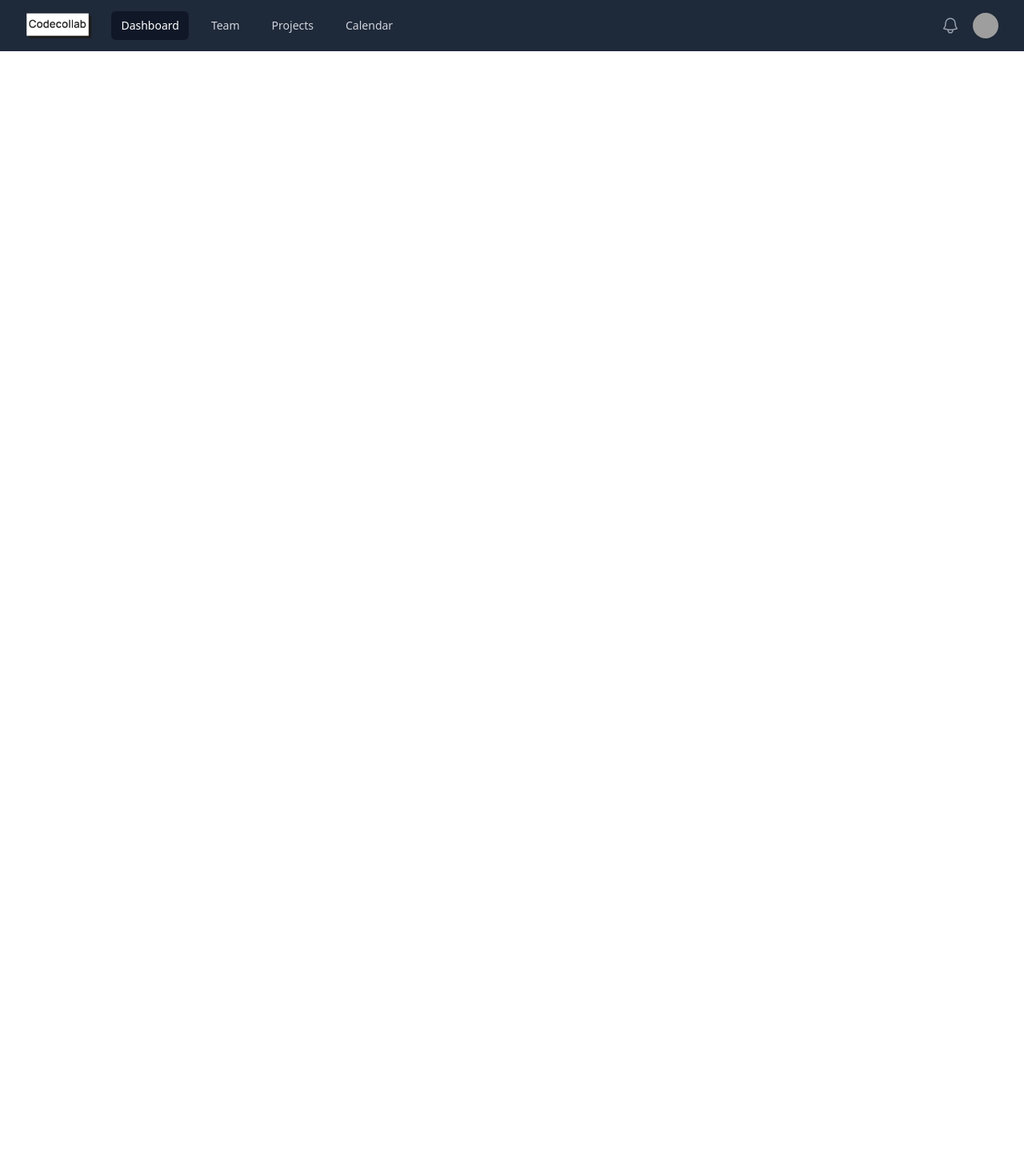
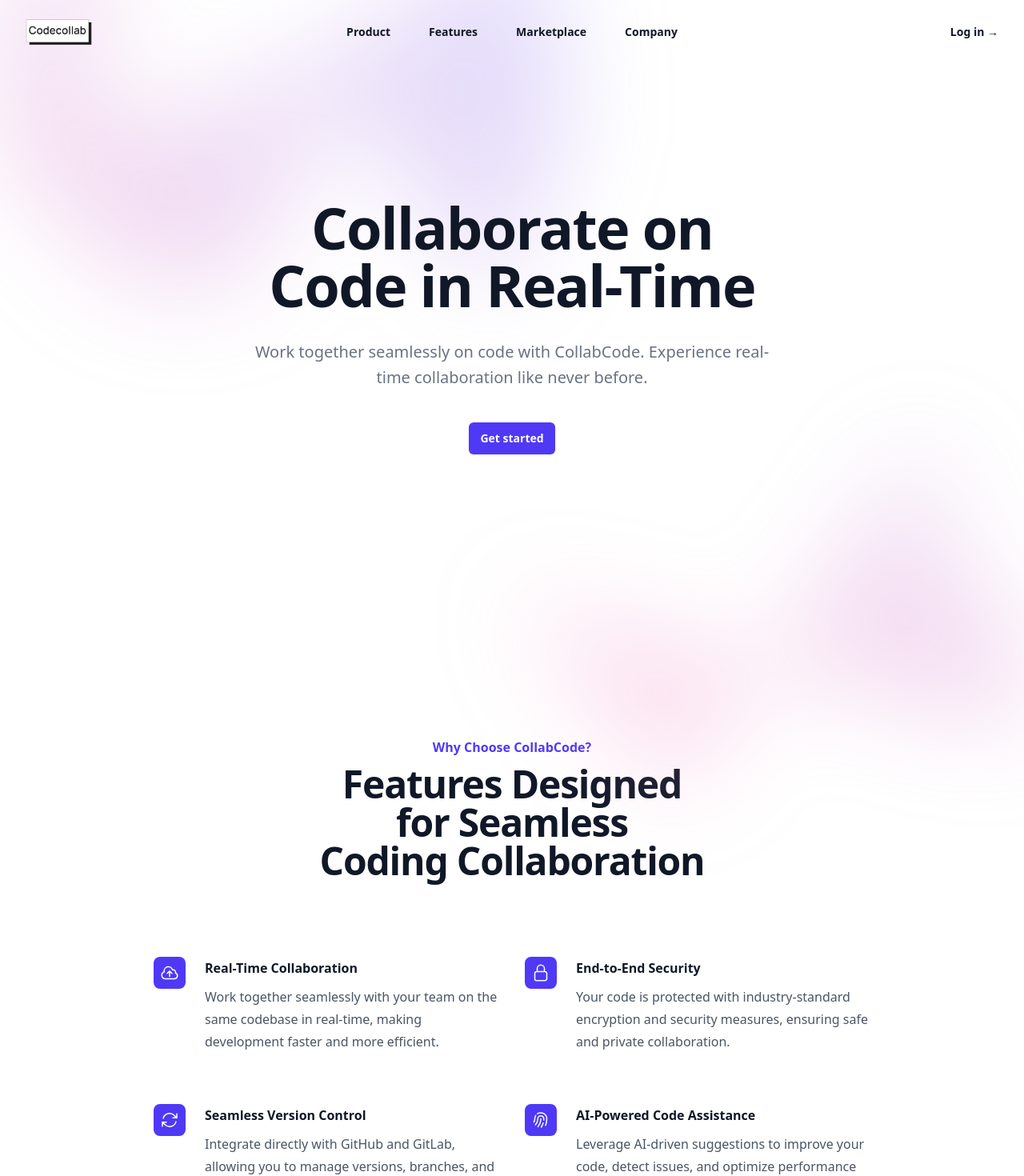
Before and after one commit to JOMUMWE/CollabCode, a React (Vite) app in the folder shazie_2.0/client/: page / in a window 1280 px wide. Shown: the top 1470 px of the page at 80% size. Before the commit the page ends 800 px from the top, so only its background shows below. Built offline with nearby package versions, Linux system fonts and the light colour scheme; grey boxes are pictures that could not be loaded.

Commit message:
added favicon ,feature section

```diff
--- a/shazie_2.0/client/index.html
+++ b/shazie_2.0/client/index.html
@@ -2,9 +2,9 @@
 <html lang="en">
   <head>
     <meta charset="UTF-8" />
-    <link rel="icon" type="image/svg+xml" href="/vite.svg" />
+    <link rel="icon" type="image/svg+xml" href="./monogram-hq.svg" />
     <meta name="viewport" content="width=device-width, initial-scale=1.0" />
-    <title>Vite + React</title>
+    <title>CodeCollab</title>
     <script src="https://unpkg.com/@tailwindcss/browser@4"></script>
   </head>
   <body>
--- a/shazie_2.0/client/src/pages/Home.jsx
+++ b/shazie_2.0/client/src/pages/Home.jsx
@@ -1,9 +1,212 @@
-import Navbar from "../components/Navbar";
+'use client'
+
+import { ArrowPathIcon, CloudArrowUpIcon, FingerPrintIcon, LockClosedIcon } from '@heroicons/react/24/outline'
+import { useState } from 'react'
+import { Dialog, DialogPanel } from '@headlessui/react'
+import { Bars3Icon, XMarkIcon } from '@heroicons/react/24/outline'
+import png from '../assets/codecollab-high-resolution-logo-grayscale-transparent.png';
+
+const navigation = [
+  { name: 'Product', href: '#' },
+  { name: 'Features', href: '#' },
+  { name: 'Marketplace', href: '#' },
+  { name: 'Company', href: '#' },
+]
+const features = [
+  {
+    name: 'Real-Time Collaboration',
+    description:
+      'Work together seamlessly with your team on the same codebase in real-time, making development faster and more efficient.',
+    icon: CloudArrowUpIcon,
+  },
+  {
+    name: 'End-to-End Security',
+    description:
+      'Your code is protected with industry-standard encryption and security measures, ensuring safe and private collaboration.',
+    icon: LockClosedIcon,
+  },
+  {
+    name: 'Seamless Version Control',
+    description:
+      'Integrate directly with GitHub and GitLab, allowing you to manage versions, branches, and collaboration without leaving the platform.',
+    icon: ArrowPathIcon,
+  },
+  {
+    name: 'AI-Powered Code Assistance',
+    description:
+      'Leverage AI-driven suggestions to improve your code, detect issues, and optimize performance effortlessly.',
+    icon: FingerPrintIcon,
+  },
+]
 
 export default function Home() {
+  const [mobileMenuOpen, setMobileMenuOpen] = useState(false)
+
   return (
-      <>
-        <Navbar />
-      </>
+    <>
+    <div className="bg-white">
+      <header className="absolute inset-x-0 top-0 z-50">
+        <nav aria-label="Global" className="flex items-center justify-between p-6 lg:px-8">
+          <div className="flex lg:flex-1">
+            <a href="/" className="-m-1.5 p-1.5">
+              <span className="sr-only">Your Company</span>
+              <img
+                alt=""
+                src={png}
+                className="h-8 w-auto"
+              />
+            </a>
+          </div>
+          <div className="flex lg:hidden">
+            <button
+              type="button"
+              onClick={() => setMobileMenuOpen(true)}
+              className="-m-2.5 inline-flex items-center justify-center rounded-md p-2.5 text-gray-700"
+            >
+              <span className="sr-only">Open main menu</span>
+              <Bars3Icon aria-hidden="true" className="size-6" />
+            </button>
+          </div>
+          <div className="hidden lg:flex lg:gap-x-12">
+            {navigation.map((item) => (
+              <a key={item.name} href={item.href} className="text-sm/6 font-semibold text-gray-900">
+                {item.name}
+              </a>
+            ))}
+          </div>
+          <div className="hidden lg:flex lg:flex-1 lg:justify-end">
+            <a href="/signin" className="text-sm/6 font-semibold text-gray-900">
+              Log in <span aria-hidden="true">&rarr;</span>
+            </a>
+          </div>
+        </nav>
+        <Dialog open={mobileMenuOpen} onClose={setMobileMenuOpen} className="lg:hidden">
+          <div className="fixed inset-0 z-50" />
+          <DialogPanel className="fixed inset-y-0 right-0 z-50 w-full overflow-y-auto bg-white px-6 py-6 sm:max-w-sm sm:ring-1 sm:ring-gray-900/10">
+            <div className="flex items-center justify-between">
+              <a href="/" className="-m-1.5 p-1.5">
+                <span className="sr-only">Your Company</span>
+                <img
+                  alt=""
+                  src={png}
+                  className="h-8 w-auto"
+                />
+              </a>
+              <button
+                type="button"
+                onClick={() => setMobileMenuOpen(false)}
+                className="-m-2.5 rounded-md p-2.5 text-gray-700"
+              >
+                <span className="sr-only">Close menu</span>
+                <XMarkIcon aria-hidden="true" className="size-6" />
+              </button>
+            </div>
+            <div className="mt-6 flow-root">
+              <div className="-my-6 divide-y divide-gray-500/10">
+                <div className="space-y-2 py-6">
+                  {navigation.map((item) => (
+                    <a
+                      key={item.name}
+                      href={item.href}
+                      className="-mx-3 block rounded-lg px-3 py-2 text-base/7 font-semibold text-gray-900 hover:bg-gray-50"
+                    >
+                      {item.name}
+                    </a>
+                  ))}
+                </div>
+                <div className="py-6">
+                  <a
+                    href="/signin"
+                    className="-mx-3 block rounded-lg px-3 py-2.5 text-base/7 font-semibold text-gray-900 hover:bg-gray-50"
+                  >
+                    Log in
+                  </a>
+                </div>
+              </div>
+            </div>
+          </DialogPanel>
+        </Dialog>
+      </header>
+
+      <div className="relative isolate px-6 pt-6 lg:px-8">
+        <div
+          aria-hidden="true"
+          className="absolute inset-x-0 -top-40 -z-10 transform-gpu overflow-hidden blur-3xl sm:-top-80"
+        >
+          <div
+            style={{
+              clipPath:
+                'polygon(74.1% 44.1%, 100% 61.6%, 97.5% 26.9%, 85.5% 0.1%, 80.7% 2%, 72.5% 32.5%, 60.2% 62.4%, 52.4% 68.1%, 47.5% 58.3%, 45.2% 34.5%, 27.5% 76.7%, 0.1% 64.9%, 17.9% 100%, 27.6% 76.8%, 76.1% 97.7%, 74.1% 44.1%)',
+            }}
+            className="relative left-[calc(50%-11rem)] aspect-1155/678 w-[36.125rem] -translate-x-1/2 rotate-[30deg] bg-linear-to-tr from-[#ff80b5] to-[#9089fc] opacity-30 sm:left-[calc(50%-30rem)] sm:w-[72.1875rem]"
+          />
+        </div>
+        <div className="mx-auto max-w-2xl py-32 sm:py-48 lg:py-56">
+          {/* <div className="hidden sm:mb-8 sm:flex sm:justify-center">
+            <div className="relative rounded-full px-3 py-1 text-sm/6 text-gray-600 ring-1 ring-gray-900/10 hover:ring-gray-900/20">
+              Announcing our next round of funding.{' '}
+              <a href="#" className="font-semibold text-indigo-600">
+                <span aria-hidden="true" className="absolute inset-0" />
+                Read more <span aria-hidden="true">&rarr;</span>
+              </a>
+            </div>
+          </div> */}
+          <div className="text-center">
+            <h1 className="text-5xl font-semibold tracking-tight text-balance text-gray-900 sm:text-7xl">
+             Collaborate on Code in Real-Time
+            </h1>
+            <p className="mt-8 text-lg font-medium text-pretty text-gray-500 sm:text-xl/8">
+              Work together seamlessly on code with CollabCode. Experience real-time collaboration like never before.
+            </p>
+            <div className="mt-10 flex items-center justify-center gap-x-6">
+              <a
+                href="/signup"
+                className="rounded-md bg-indigo-600 px-3.5 py-2.5 text-sm font-semibold text-white shadow-xs hover:bg-indigo-500 focus-visible:outline-2 focus-visible:outline-offset-2 focus-visible:outline-indigo-600"
+              >
+                Get started
+              </a>
+            </div>
+          </div>
+        </div>
+        <div
+          aria-hidden="true"
+          className="absolute inset-x-0 top-[calc(100%-13rem)] -z-10 transform-gpu overflow-hidden blur-3xl sm:top-[calc(100%-30rem)]"
+        >
+          <div
+            style={{
+              clipPath:
+                'polygon(74.1% 44.1%, 100% 61.6%, 97.5% 26.9%, 85.5% 0.1%, 80.7% 2%, 72.5% 32.5%, 60.2% 62.4%, 52.4% 68.1%, 47.5% 58.3%, 45.2% 34.5%, 27.5% 76.7%, 0.1% 64.9%, 17.9% 100%, 27.6% 76.8%, 76.1% 97.7%, 74.1% 44.1%)',
+            }}
+            className="relative left-[calc(50%+3rem)] aspect-1155/678 w-[36.125rem] -translate-x-1/2 bg-linear-to-tr from-[#ff80b5] to-[#9089fc] opacity-30 sm:left-[calc(50%+36rem)] sm:w-[72.1875rem]"
+          />
+        </div>
+      </div>
+    </div>
+    <div className="bg-white py-24 sm:py-32">
+      <div className="mx-auto max-w-7xl px-6 lg:px-8">
+        <div className="mx-auto max-w-2xl lg:text-center">
+          <h2 className="text-base/7 font-semibold text-indigo-600">Why Choose CollabCode?</h2>
+          <p className="mt-2 text-4xl font-semibold tracking-tight text-pretty text-gray-900 sm:text-5xl lg:text-balance">
+            Features Designed for Seamless Coding Collaboration
+          </p>
+        </div>
+        <div className="mx-auto mt-16 max-w-2xl sm:mt-20 lg:mt-24 lg:max-w-4xl">
+          <dl className="grid max-w-xl grid-cols-1 gap-x-8 gap-y-10 lg:max-w-none lg:grid-cols-2 lg:gap-y-16">
+            {features.map((feature) => (
+              <div key={feature.name} className="relative pl-16">
+                <dt className="text-base/7 font-semibold text-gray-900">
+                  <div className="absolute top-0 left-0 flex size-10 items-center justify-center rounded-lg bg-indigo-600">
+                    <feature.icon aria-hidden="true" className="size-6 text-white" />
+                  </div>
+                  {feature.name}
+                </dt>
+                <dd className="mt-2 text-base/7 text-gray-600">{feature.description}</dd>
+              </div>
+            ))}
+          </dl>
+        </div>
+      </div>
+    </div>
+    </>
   )
 }
--- a/shazie_2.0/client/src/pages/Signup.jsx
+++ b/shazie_2.0/client/src/pages/Signup.jsx
@@ -121,6 +121,12 @@ export default function Signup() {
             Sign up
           </button>
         </form>
+        <p className="mt-10 text-center text-sm/6 text-gray-500">
+            Have an account?{' '}
+            <a href="/signin" className="font-semibold text-indigo-600 hover:text-indigo-500">
+              Signin
+            </a>
+          </p>
       </div>
     </div>
   );
--- a/shazie_2.0/client/src/pages/Singin.jsx
+++ b/shazie_2.0/client/src/pages/Singin.jsx
@@ -77,8 +77,8 @@ export default function Singin() {
 
           <p className="mt-10 text-center text-sm/6 text-gray-500">
             Not a member?{' '}
-            <a href="#" className="font-semibold text-indigo-600 hover:text-indigo-500">
-              Start a 14 day free trial
+            <a href="/signup" className="font-semibold text-indigo-600 hover:text-indigo-500">
+              Signup
             </a>
           </p>
         </div>
```
Also changed, not shown: shazie_2.0/client/monogram-hq.svg (added).
